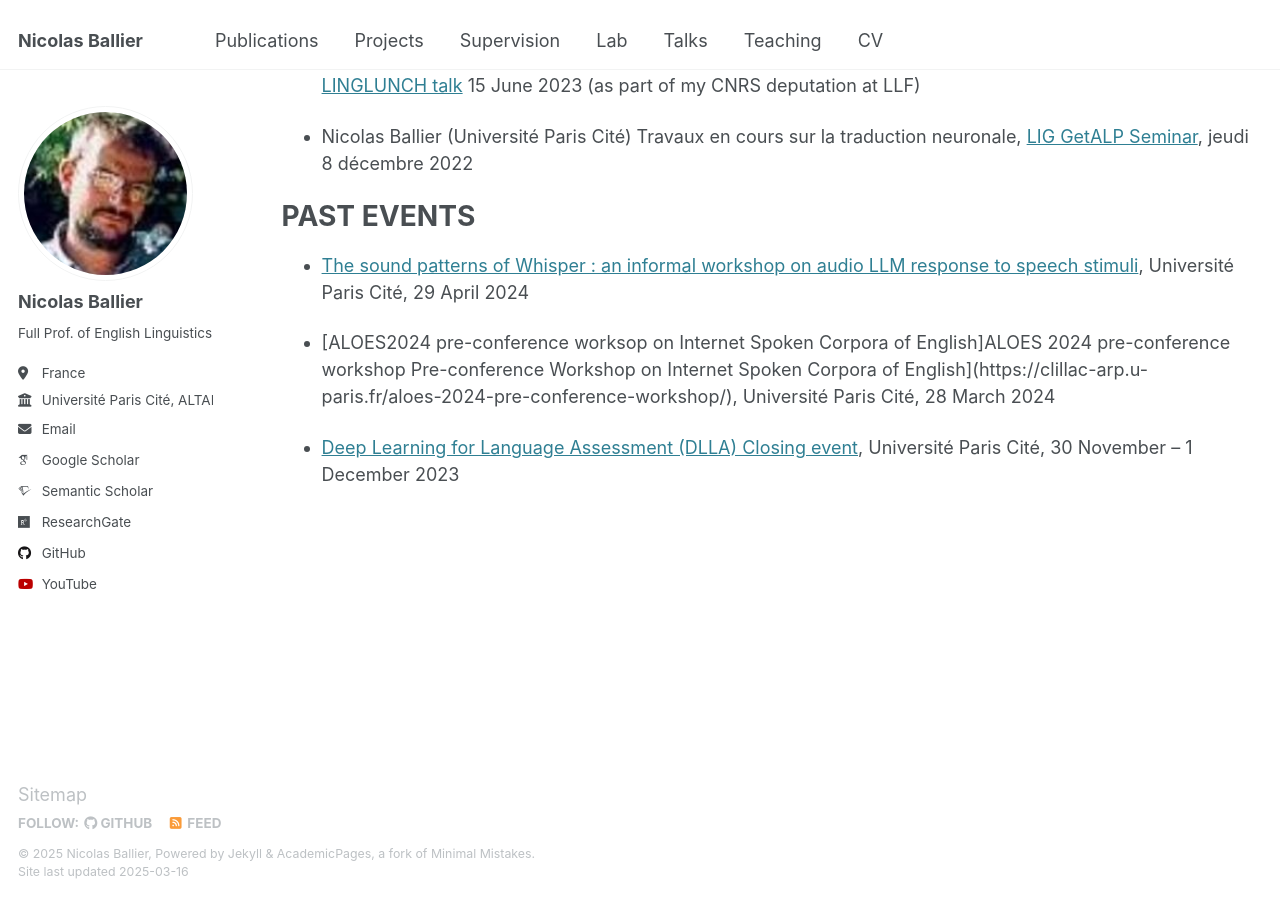
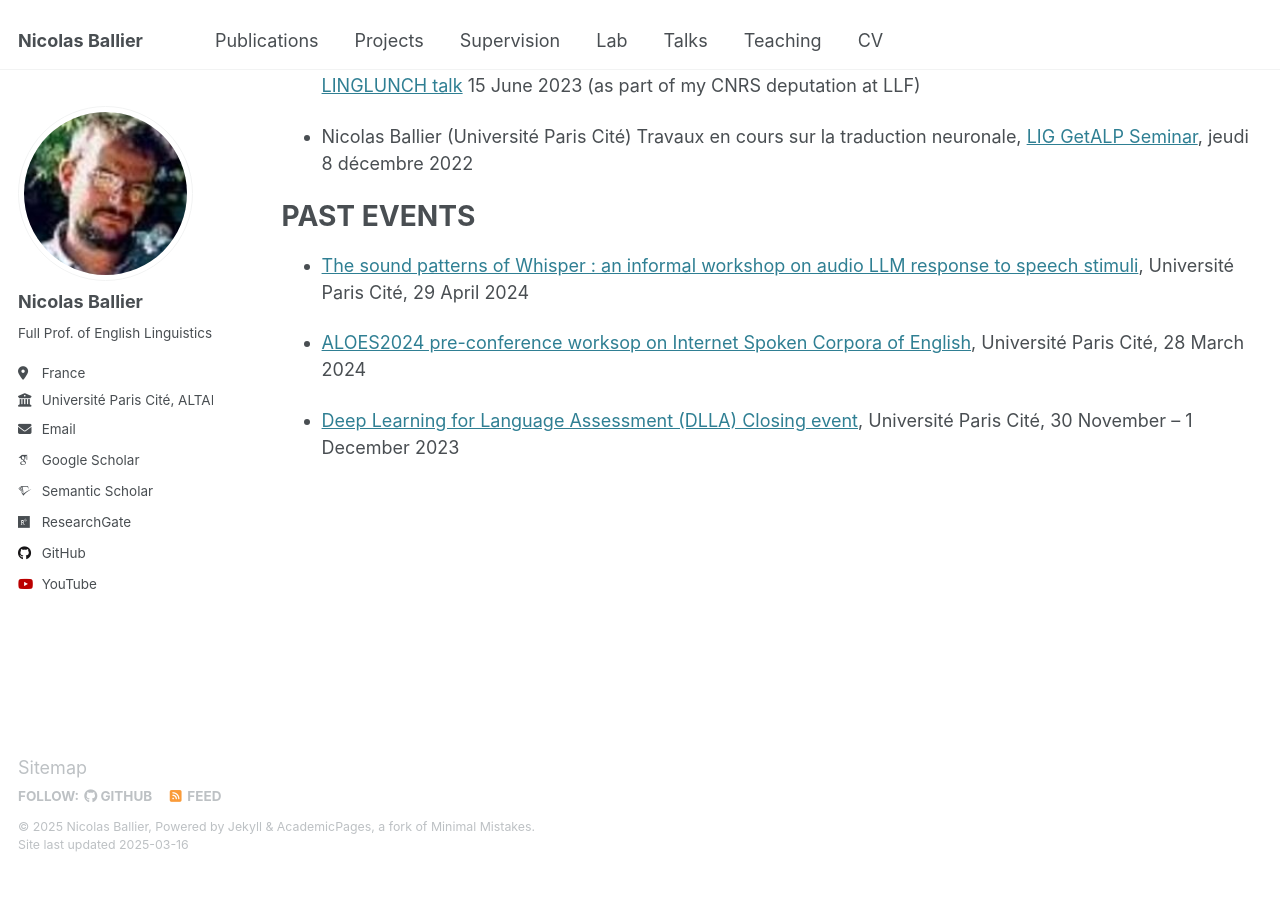
Before and after one commit to nballier/nballier.github.io, a Jekyll site: the page built from _pages/talks.md, in a window 1280 px wide and 900 px high, scrolled down 515 px. Built offline with Jekyll 4.4.1, drawn with Linux system fonts in a browser that asks for light colours; some web fonts are replaced; after the commit the page ends 1388 px from its top, so only the background shows below that.

Commit message:
Update talks.md

```diff
--- a/_pages/talks.md
+++ b/_pages/talks.md
@@ -18,7 +18,7 @@ Nicolas Ballier (ALTAE, Université Paris Cité) Whisper for L2 scoring : from s
 
 
 
-**23 May 2025** [ICAR](https://icar.cnrs.fr/) Lab talk
+**23 May 2025** [ICAR](https://icar.cnrs.fr/){:target="_blank"} Lab talk
 L’exploration paradigmatique des connaissances linguistiques des apprenants
 par le biais des apprenants artificiels
 
@@ -27,18 +27,17 @@ par le biais des apprenants artificiels
 
 # PAST TALKS
 
-* Ballier, N. (2023)  “Using Whisper for translation and transcription: an XAI roadmap for audio multilingual LLMs” Invited talk at the [LIG GetALP Seminar](http://lig-getalp-new.imag.fr/seminaires-dequipe/), 17 November 2023
+* Ballier, N. (2023)  “Using Whisper for translation and transcription: an XAI roadmap for audio multilingual LLMs” Invited talk at the [LIG GetALP Seminar](http://lig-getalp-new.imag.fr/seminaires-dequipe/){:target="_blank"}, 17 November 2023
 
-* Nicolas Ballier (2023) La traduction neuronale des énoncés disloqués à gauche, Université Paris Cité, [LINGLUNCH talk](http://www.llf.cnrs.fr/fr/LingLunch) 15 June 2023 (as part of my CNRS deputation at LLF)
+* Nicolas Ballier (2023) La traduction neuronale des énoncés disloqués à gauche, Université Paris Cité, [LINGLUNCH talk](http://www.llf.cnrs.fr/fr/LingLunch){:target="_blank"} 15 June 2023 (as part of my CNRS deputation at LLF)
 
-* Nicolas Ballier (Université Paris Cité)  Travaux en cours sur la traduction neuronale, [LIG GetALP Seminar](http://lig-getalp-new.imag.fr/seminaires-dequipe/), jeudi 8 décembre 2022
+* Nicolas Ballier (Université Paris Cité)  Travaux en cours sur la traduction neuronale, [LIG GetALP Seminar](http://lig-getalp-new.imag.fr/seminaires-dequipe/){:target="_blank"}, jeudi 8 décembre 2022
 
 
 # PAST EVENTS
 
-*  [The sound patterns of Whisper : an informal workshop on audio LLM response to speech stimuli](https://clillac-arp.u-paris.fr/the-sound-patterns-of-whisper-an-informal-workshop-on-audio-llm-response-to-speech-stimuli/), Université Paris Cité, 29 April 2024
+*  [The sound patterns of Whisper : an informal workshop on audio LLM response to speech stimuli](https://clillac-arp.u-paris.fr/the-sound-patterns-of-whisper-an-informal-workshop-on-audio-llm-response-to-speech-stimuli/){:target="_blank"}, Université Paris Cité, 29 April 2024
 
-* [ALOES2024 pre-conference worksop on Internet Spoken Corpora of English]ALOES 2024 pre-conference workshop
-Pre-conference Workshop on Internet Spoken Corpora of English](https://clillac-arp.u-paris.fr/aloes-2024-pre-conference-workshop/), Université Paris Cité, 28  March 2024
+* [ALOES2024 pre-conference worksop on Internet Spoken Corpora of English](https://clillac-arp.u-paris.fr/aloes-2024-pre-conference-workshop/){:target="_blank"}, Université Paris Cité, 28  March 2024
 
-* [Deep Learning for Language Assessment (DLLA) Closing event](https://clillac-arp.u-paris.fr/the-sound-patterns-of-whisper-an-informal-workshop-on-audio-llm-response-to-speech-stimuli/), Université Paris Cité, 30 November – 1 December 2023
+* [Deep Learning for Language Assessment (DLLA) Closing event](https://clillac-arp.u-paris.fr/the-sound-patterns-of-whisper-an-informal-workshop-on-audio-llm-response-to-speech-stimuli/){:target="_blank"}, Université Paris Cité, 30 November – 1 December 2023
```
